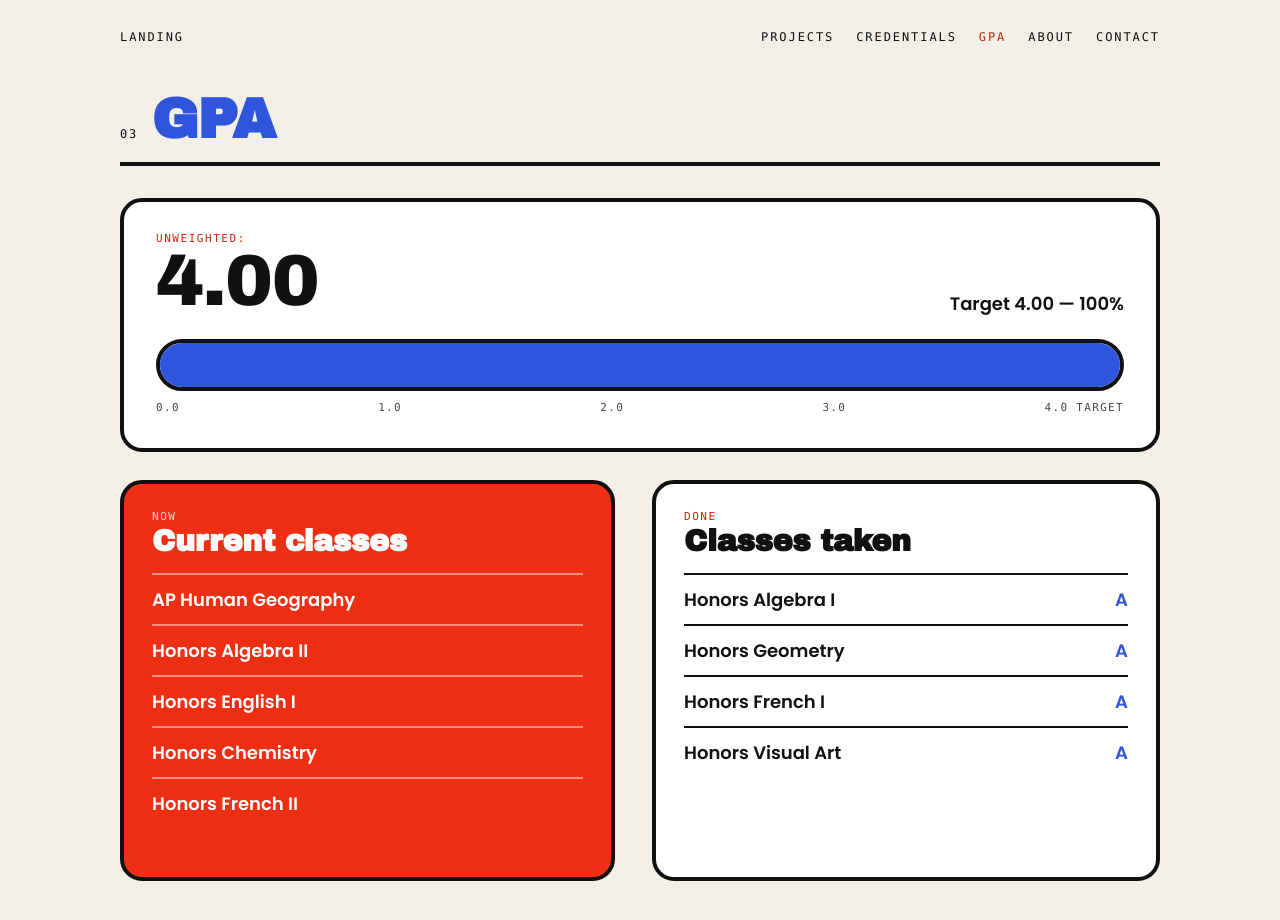
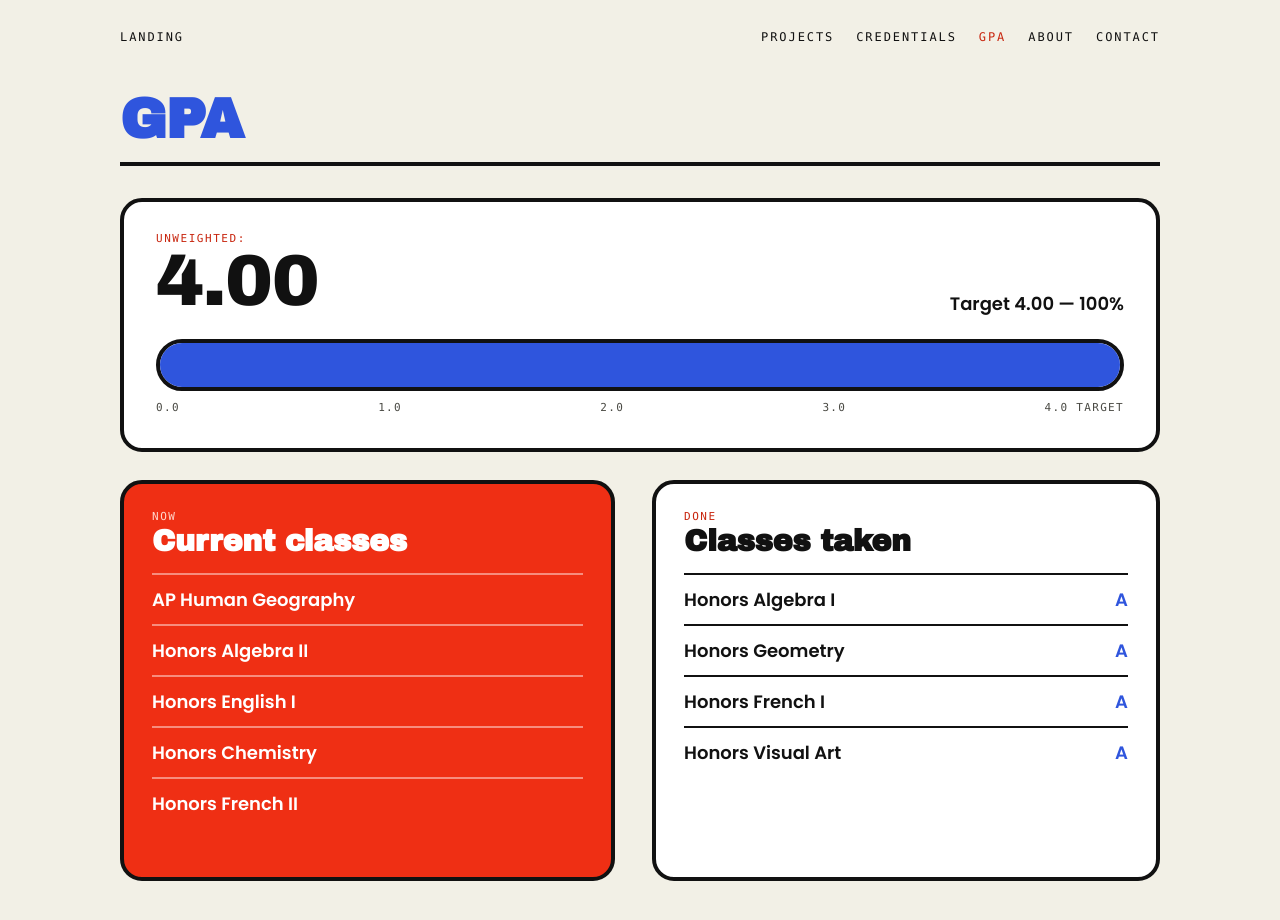
Before and after one commit to aymankno/personal_portfolio, a plain HTML site: page gpa.html in a window 1280 px wide. Drawn offline with nearby package versions, Linux system fonts and the light colour scheme.

Commit message:
Reformatted heading

```diff
--- a/gpa.html
+++ b/gpa.html
@@ -18,7 +18,6 @@
 </div>
 
 <div style="display:flex;align-items:baseline;gap:14px;border-bottom:4px solid #111;padding-bottom:14px;margin-top:48px">
-<span style="font-family:ui-monospace,Menlo,monospace;font-size:12px;letter-spacing:.14em;text-transform:uppercase">03</span>
 <h1 style="margin:0;font-family:'Archivo Black',sans-serif;font-size:56px;line-height:1;letter-spacing:-.02em;color:#2f55dd">GPA</h1>
 </div>
 
```
